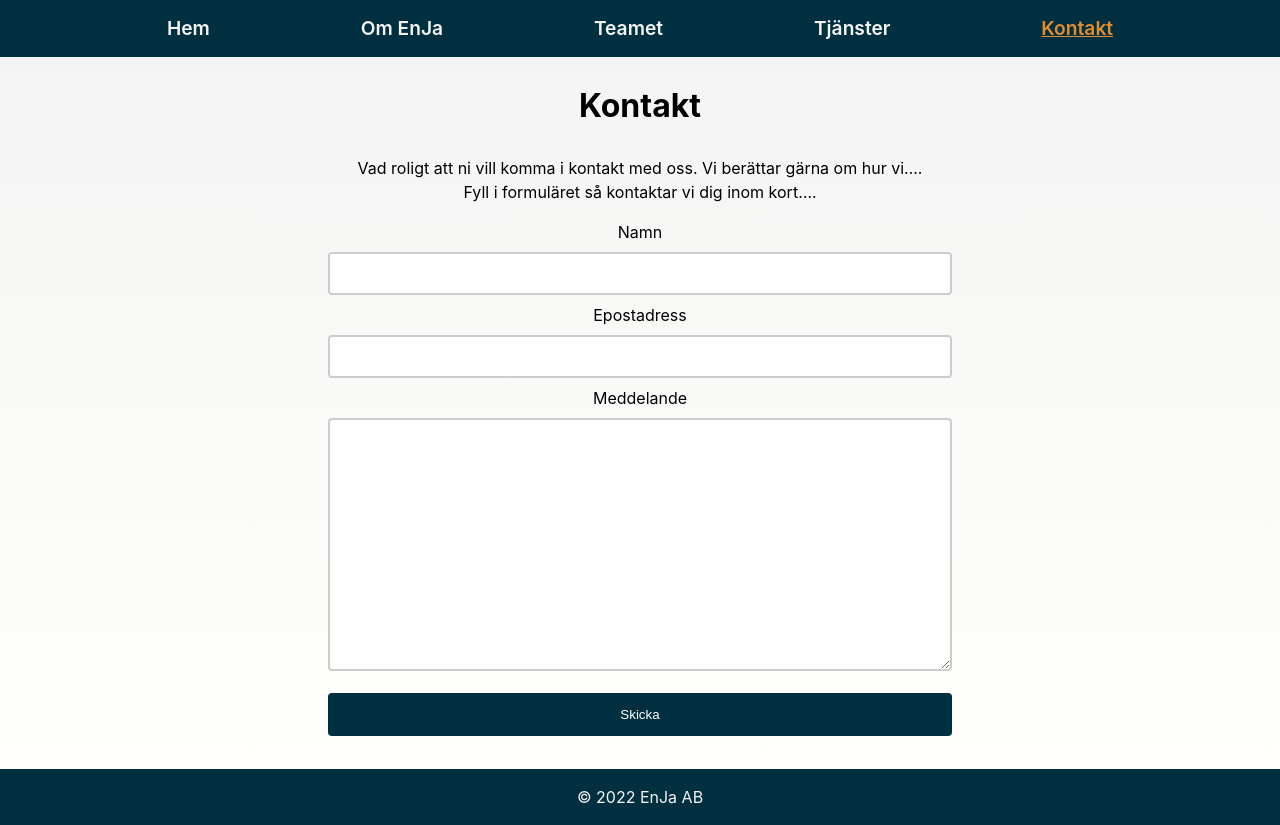
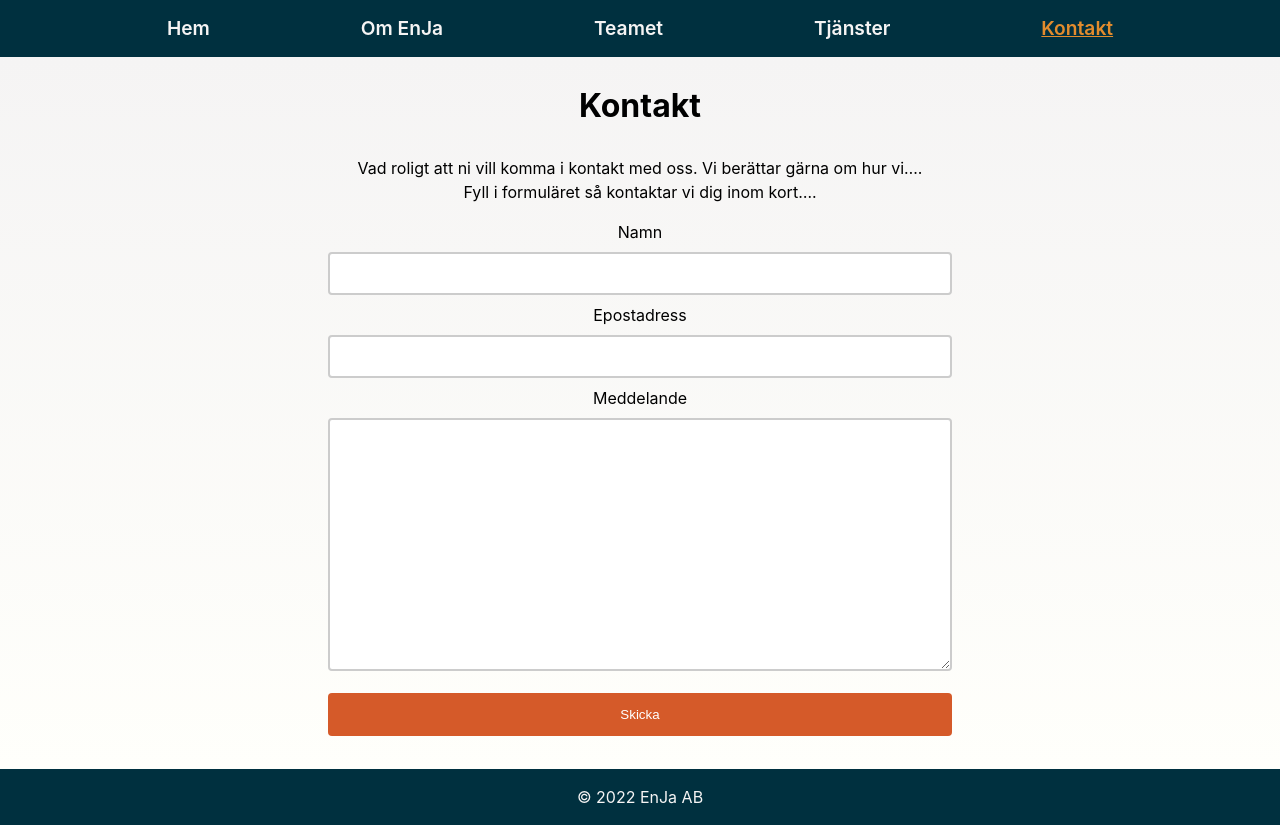
Before and after one commit to Meikyo72/Enja, a React (Vite) app: page /contact in a window 1280 px wide. Built offline with nearby package versions, Linux system fonts and the light colour scheme.

Commit message:
added responsivness for small screens

```diff
--- a/package.json
+++ b/package.json
@@ -9,6 +9,7 @@
     "preview": "vite preview"
   },
   "dependencies": {
+    "@emailjs/browser": "^3.9.1",
     "react": "^18.2.0",
     "react-dom": "^18.2.0",
     "react-router-dom": "^6.4.3"
--- a/src/App.css
+++ b/src/App.css
@@ -352,7 +352,7 @@ body {
 }
 .form-container input[type=submit] {
   width: 100%;
-  background-color: #00303f;
+  background-color: #d55a29;
   color: white;
   padding: 14px 20px;
   margin: 8px 0;
@@ -399,6 +399,7 @@ body {
   display: flex;
   width: 100%;
   justify-content: flex-start;
+  padding-left: 10px;
 }
 
 
```
Also changed, not shown: 1 other file (tests, documents, lock files or other folders).
